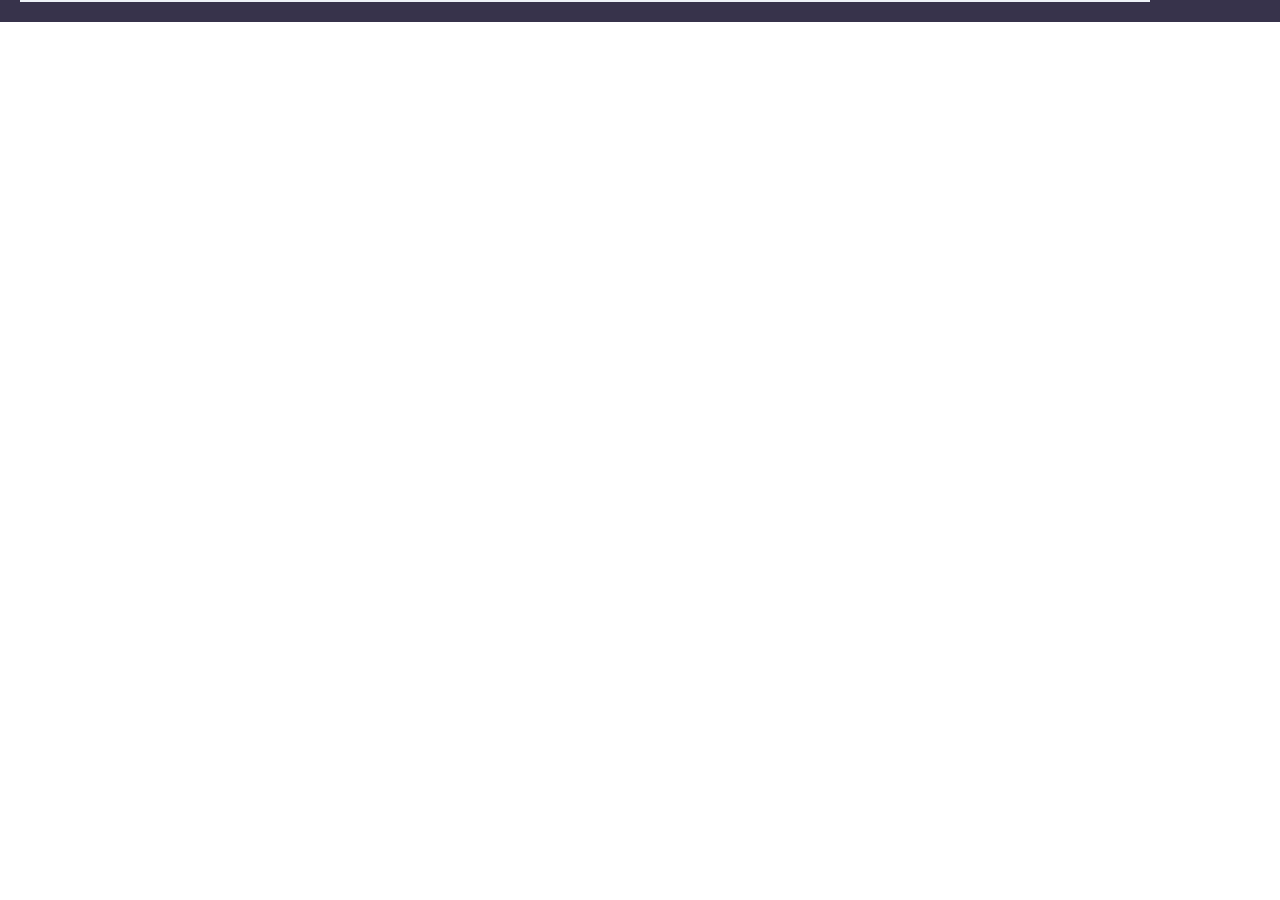
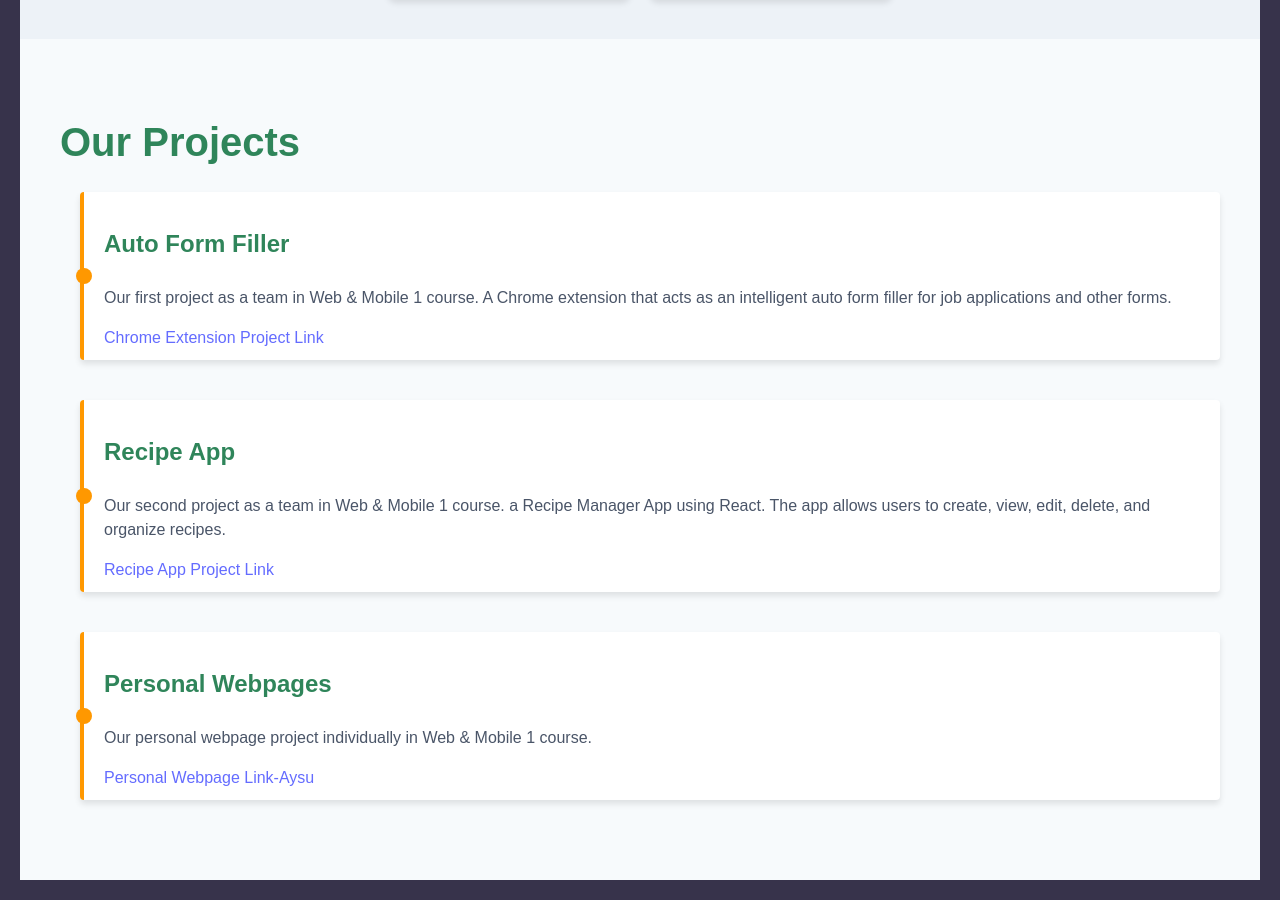
Before and after one commit to MadinaAlili/WebMobile1Project2, a React (Vite) app: page / in a window 1280 px wide. Shown: the part 1272-2172 px from the top of the page. Before the commit the page ends 1294 px from the top, so only its background shows below. Built offline with nearby package versions, Linux system fonts and the light colour scheme; data requests are answered from the project's data file.

Commit message:
info about our projects

```diff
--- a/src/screens/Home.jsx
+++ b/src/screens/Home.jsx
@@ -81,6 +81,27 @@ const Home = () => {
 
         </div>
       </section>
+
+      <section className="our-projects">
+        <h2 className="section-title">Our Projects</h2>
+        <div className="projects-list">
+          <div className="project-item">
+            <h3 className="project-title">Auto Form Filler</h3>
+            <p className="project-description">Our first project as a team in Web & Mobile 1 course. A Chrome extension that acts as an intelligent auto form filler for job applications and other forms.</p>
+            <a href="https://github.com/aysurahimli/web-mobile-project1-team11" className="project-link">Chrome Extension Project Link</a>
+          </div>
+          <div className="project-item">
+            <h3 className="project-title">Recipe App</h3>
+            <p className="project-description">Our second project as a team in Web & Mobile 1 course. a Recipe Manager App using React. The app allows users to create, view, edit, delete, and organize recipes.</p>
+            <a href="https://github.com/MadinaAlili/WebMobile1Project2" className="project-link">Recipe App Project Link</a>
+          </div>
+          <div className="project-item">
+            <h3 className="project-title">Personal Webpages</h3>
+            <p className="project-description">Our personal webpage project individually in Web & Mobile 1 course.</p>
+            <a href="https://aysurahimli.github.io/personalwebpagewm1.github.io/" className="project-link">Personal Webpage Link-Aysu</a>
+          </div>
+        </div>
+      </section>
     </div>
   );
 };
--- a/src/styles/Home.css
+++ b/src/styles/Home.css
@@ -138,3 +138,48 @@
     font-size: 1rem;
     color: #4a5568;
   }
+
+  .our-projects {
+    padding: 40px;
+    text-align: left;
+    background-color: #f7fafc;
+  }
+
+  .projects-list {
+    position: relative;
+    margin: 20px 0;
+    padding: 0;
+  }
+
+  .project-item {
+    position: relative;
+    margin: 20px 0 40px 20px;
+    padding: 10px 20px;
+    border-left: 4px solid #ff9800;
+    background-color: white;
+    border-radius: 4px;
+    box-shadow: 0 4px 6px rgba(0, 0, 0, 0.1);
+  }
+
+  .project-item:before {
+    content: "";
+    position: absolute;
+    left: -8px;
+    top: 50%;
+    width: 16px;
+    height: 16px;
+    background-color: #ff9800;
+    border-radius: 50%;
+    transform: translateY(-50%);
+  }
+
+  .project-title {
+    font-size: 1.5rem;
+    font-weight: bold;
+    color: #2f855a;
+  }
+
+  .project-description {
+    font-size: 1rem;
+    color: #4a5568;
+  }
```
